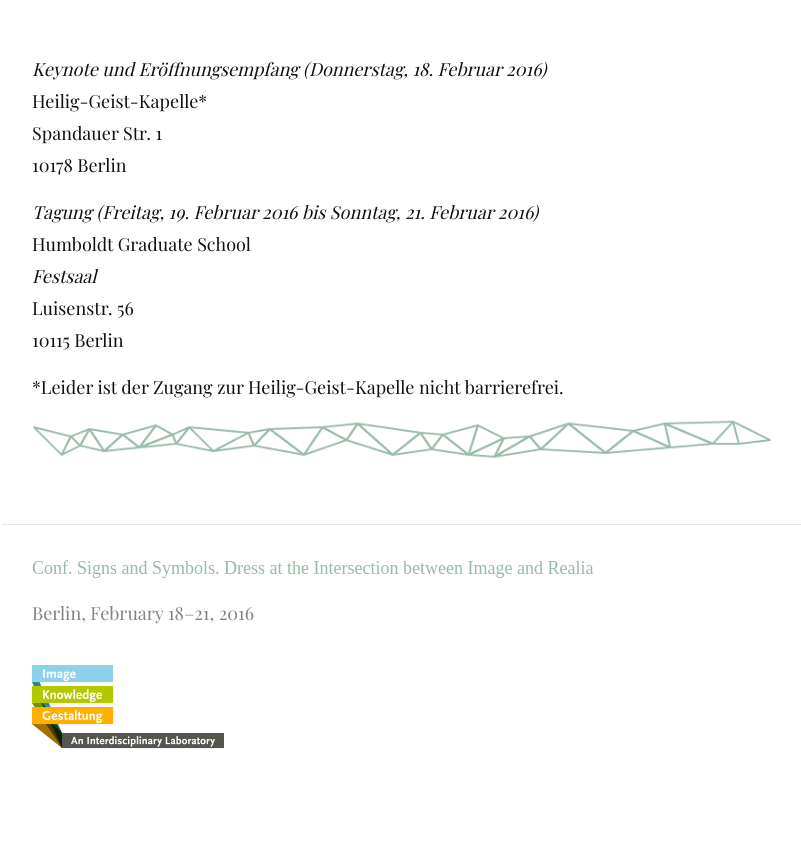
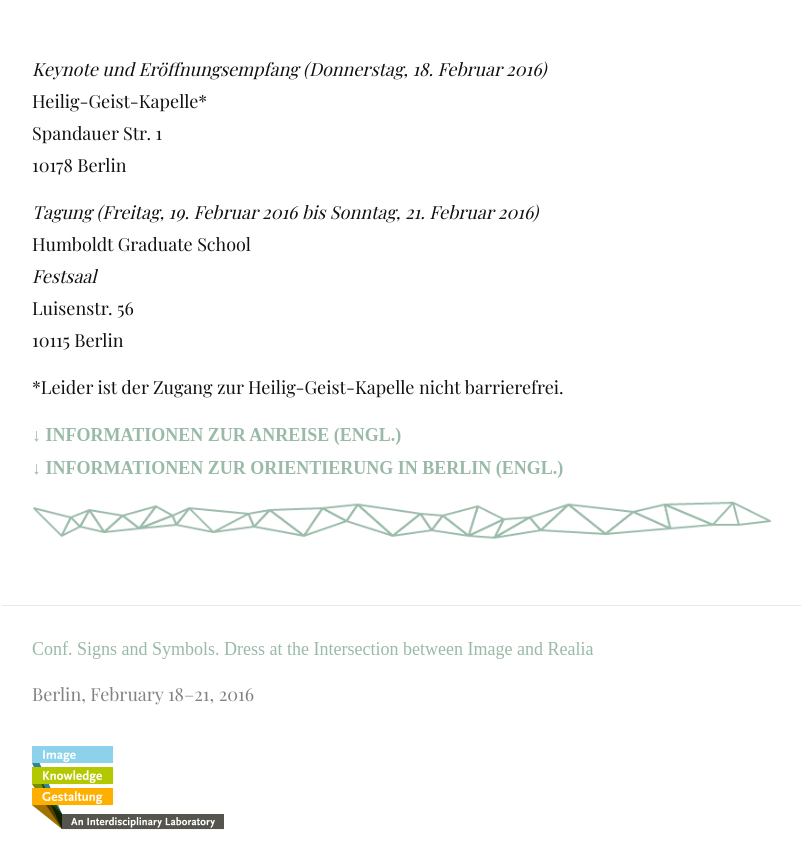
Before and after one commit to hu-bwg/website-zeichen-und-symbole, a Jekyll site: the page built from src/de/04_venue.md, in a window 1280 px wide, cut to the strip 1028-1923 px from the top of the page. Shown: the top 868 px of the strip, without its empty margins (238-1039 px from the left). Built offline with Jekyll 4.4.1, drawn with Linux system fonts in a browser that asks for light colours; nearby versions of some CDN libraries; some web fonts are replaced; before the commit the page ends 1842 px from its top, so only the background shows below that.

Commit message:
Added download links for PDFs with further information

```diff
--- a/src/css/main.scss
+++ b/src/css/main.scss
@@ -171,6 +171,16 @@ h4 {
   color: #999;
 }
 
+a.download {
+  font-family: "futura-pt";
+  font-weight: 700;
+  text-transform: uppercase;
+}
+
+a.download:hover {
+  text-decoration: none;
+}
+
 .page-content {
     max-width: 800px;
     margin: auto;
--- a/src/de/04_venue.md
+++ b/src/de/04_venue.md
@@ -21,4 +21,7 @@ Luisenstr. 56
 
 *Leider ist der Zugang zur Heilig-Geist-Kapelle nicht barrierefrei.
 
+<a href="../files/Conf_GettingHere_Web.pdf" class="download">↓ Informationen zur Anreise (Engl.)</a><br>
+<a href = "../files/Conf_GettingAround_Web.pdf" class="download">↓ Informationen zur Orientierung in Berlin (Engl.)</a>
+
 ![Separator](../images/separator.png)
```
Also changed, not shown: src/de/02_programme.md (+2 -0 lines), src/en/02_programme.md (+2 -0 lines), src/en/04_venue.md (+3 -0 lines), 3 other files.
